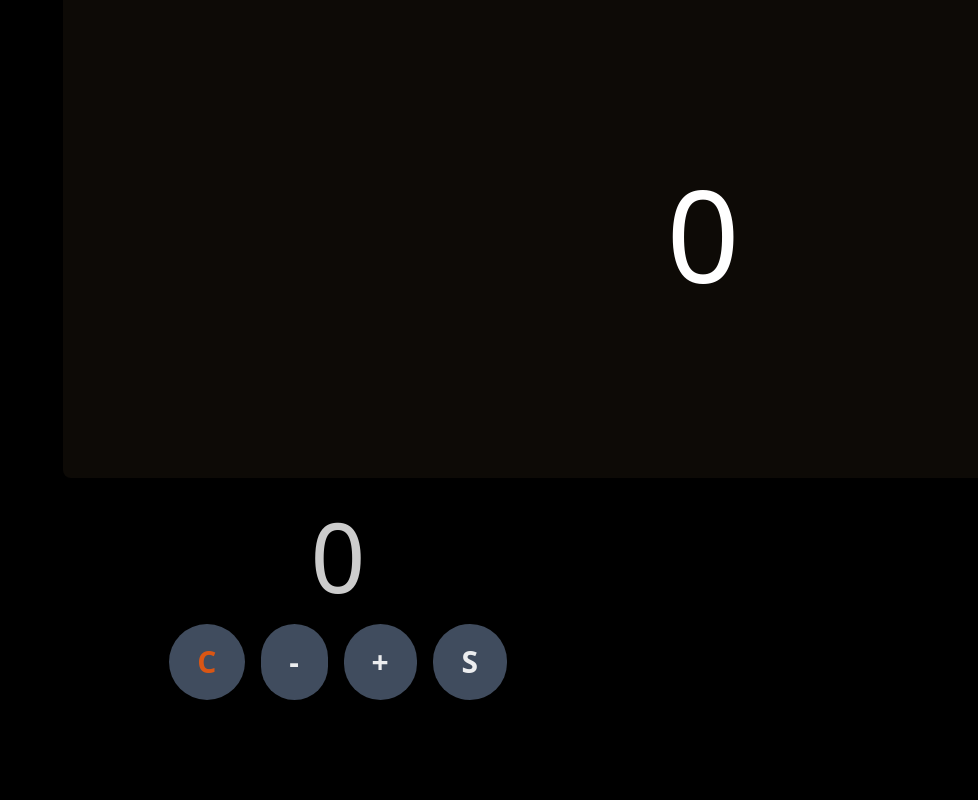
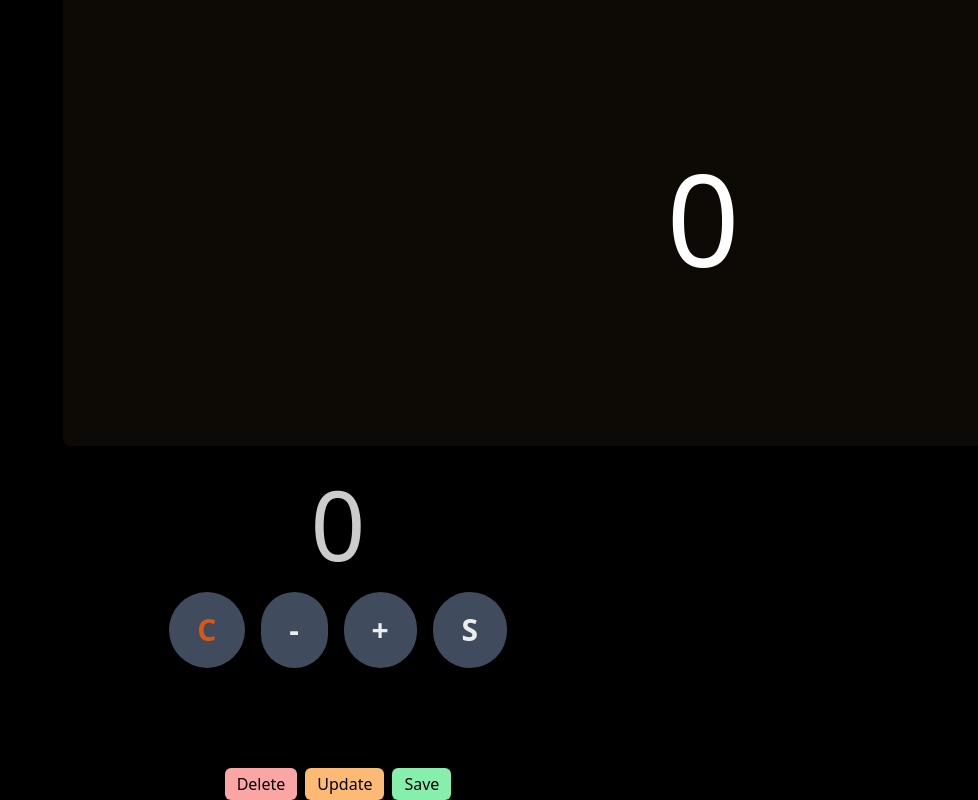
Before and after one commit to SundayLogic/DragThisBox, a Next.js app: page / in a window 1280 px wide. Shown: the whole page, without its empty margins (302-1280 px from the left). Built offline with nearby package versions, Linux system fonts and the light colour scheme.

Commit message:
Firebase 1.2

```diff
--- /dev/null
+++ b/components/Firebase.js
@@ -0,0 +1,13 @@
+import { initializeApp } from "firebase/app";
+import {getFirestore, collection, getDocs} from "firebase/firestore/lite"
+const firebaseConfig = {
+  apiKey: "AIzaSyDcrmqs80aZdMohsYo8y7l71VhGXhFZ-nw",
+  authDomain: "drag-the-box.firebaseapp.com",
+  projectId: "drag-the-box",
+  storageBucket: "drag-the-box.appspot.com",
+  messagingSenderId: "164311247125",
+  appId: "1:164311247125:web:544d7a46ebd59cb93fe11c"
+};
+
+const app = initializeApp(firebaseConfig);
+export const db = getFirestore(app);
--- a/components/atoms/Buttons/BtnTest.tsx
+++ b/components/atoms/Buttons/BtnTest.tsx
@@ -1,4 +1,4 @@
-import React, { useRef, useState } from "react";
+import React,{ useEffect, useState } from "react";
 import { motion, useAnimation } from "framer-motion";
 import { FocusRing, useButton } from "react-aria";
 import useAppStore from "../../Store";
--- a/components/pages/Test.tsx
+++ b/components/pages/Test.tsx
@@ -1,10 +1,65 @@
+import { useState } from "react";
+import {
+  addDoc,
+  collection,
+  deleteDoc,
+  getDocs,
+  doc,
+  updateDoc,
+} from "firebase/firestore/lite";
 import BtnTest from "../atoms/Buttons/BtnTest";
 import Slidder from "../organisms/Slidder";
+import { db } from "../Firebase";
+import useAppStore from "../Store";
 const Test = () => {
+  const count = useAppStore((state) => state.count)
+  const collectionRef = collection(db, "users");
+  const createUser = (name: string, data: number) => {
+    return addDoc(collectionRef, {
+      name: name,
+      data: data,
+    });
+  };
+  const deleteUser = () => {
+    const docToDelete = doc(db, "users", "O4NUvD5nHZZH2UxAsFrG", "name");
+    return deleteDoc(docToDelete);
+  };
+  const updateUser = (newName: string) => {
+    const docToUpdate = doc(db, "users", "O4NUvD5nHZZH2UxAsFrG");
+    return updateDoc(docToUpdate, {
+      name: `${newName}`,
+    });
+  };
+  const updateData= (data:number) => {
+    const docToUpdate = doc(db, "users", "O4NUvD5nHZZH2UxAsFrG");
+    return updateDoc(docToUpdate, {
+      data: data,
+    });
+  };
   return (
     <div className="h-[100vh] w-[100vw] flex flex-col  items-center overflow-hidden">
       <Slidder />
       <BtnTest />
+      <div className="flex space-x-2">
+        <button
+          className="bg-red-300 px-3 py-1 rounded-md"
+          onClick={() => deleteUser()}
+        >
+          Delete
+        </button>
+        <button
+          className="bg-orange-300 px-3 py-1 rounded-md"
+          onClick={() => updateData(count)}
+        >
+         Update
+        </button>
+        <button
+          className="bg-green-300 px-3 py-1 rounded-md"
+          onClick={() => updateUser("Jhon")}
+        >
+          Save
+        </button>
+      </div>
     </div>
   );
 };
--- a/package.json
+++ b/package.json
@@ -6,6 +6,7 @@
     "start": "next start"
   },
   "dependencies": {
+    "firebase": "^9.9.4",
     "framer-motion": "^7.2.1",
     "next": "latest",
     "react": "18.1.0",
```
Also changed, not shown: components/atoms/Buttons/SavaToDb.tsx (added, +8 -0 lines), 2 other files (tests, documents, lock files or other folders).
